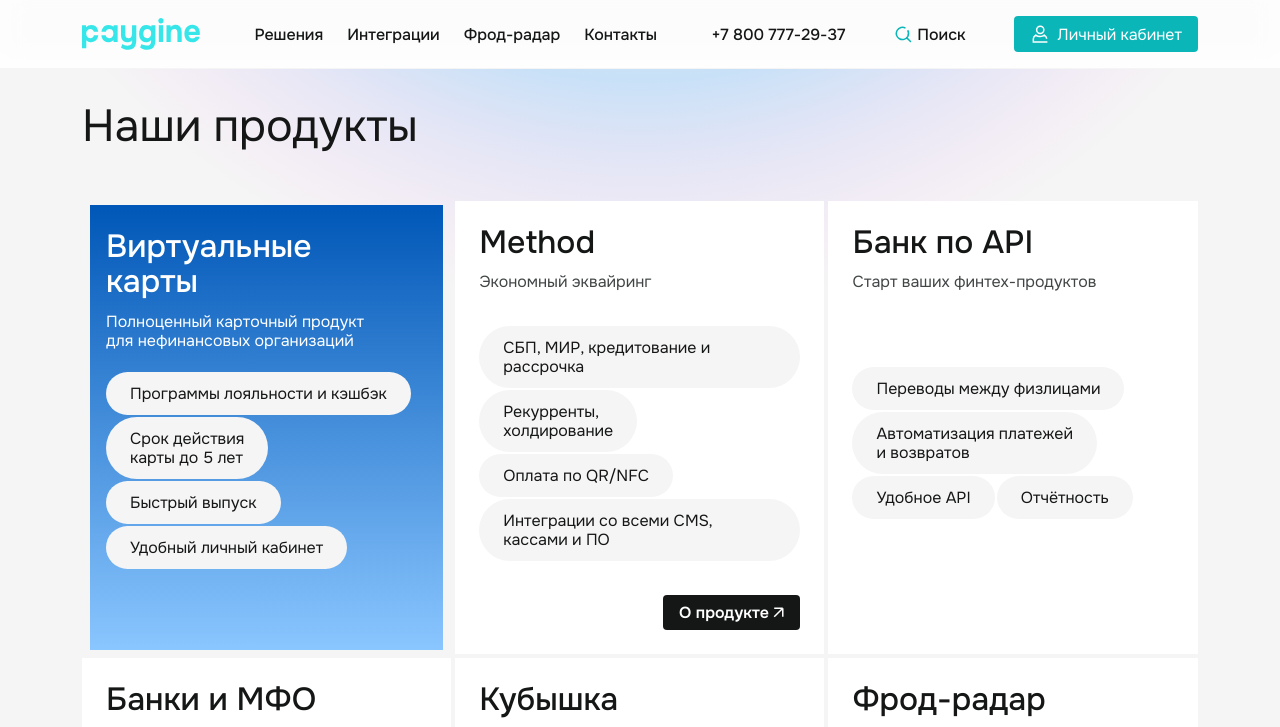
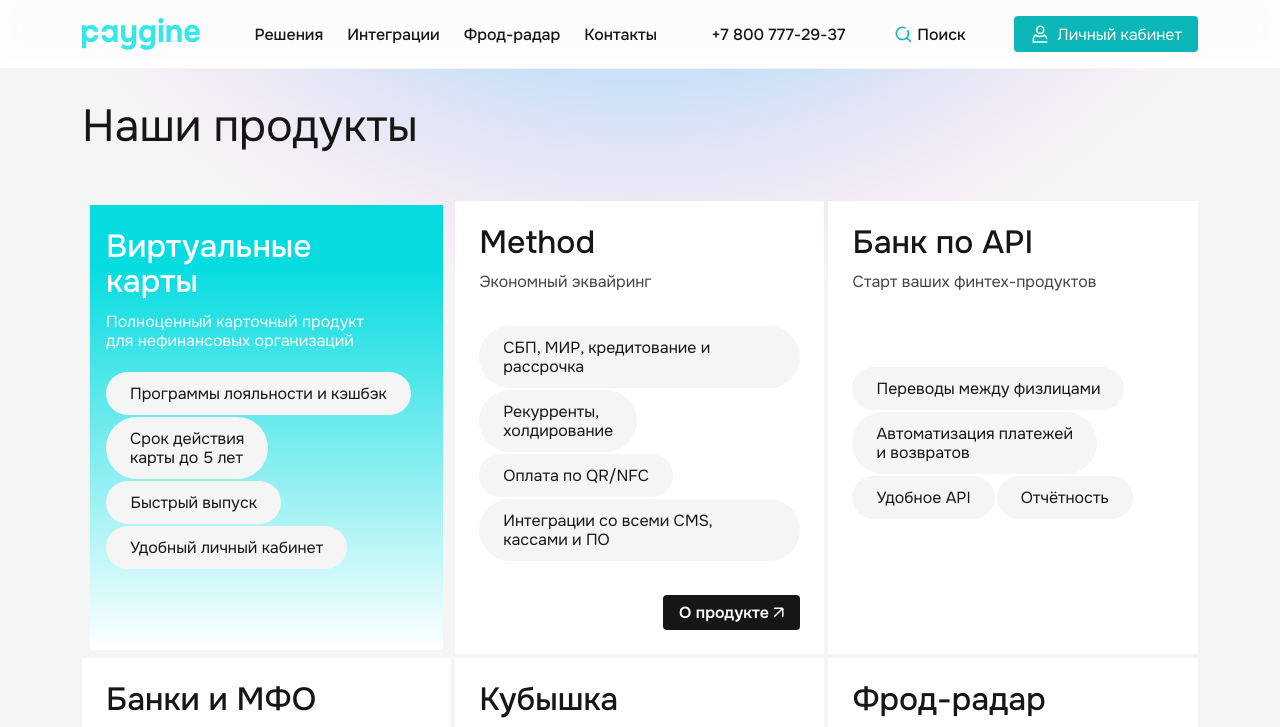
Before and after one commit to nikjke/tt-Paygine, a website built with Vite: page index.html in a window 1280 px wide. In both pictures the pointer is over the element 266 px from the left and 423 px from the top of the page. Shown: the top 727 px of the page. Built offline with nearby package versions, Linux system fonts and the light colour scheme.

Commit message:
Fix: edit card background

```diff
--- a/src/scss/components/_products.scss
+++ b/src/scss/components/_products.scss
@@ -50,7 +50,7 @@
             .products {
                 &__item-content {
                     padding: 1.5rem 1rem;
-                    background: linear-gradient(to bottom, #0057b7 0%, #8ac6ff 100%);
+                    background: linear-gradient(180deg, #06dce0 13.65%, #fff 100%);
                 }
 
                 &__item-title,
```
Also changed, not shown: dist/assets/index-DN2AtT9z.css (deleted), dist/assets/index-Esun4SYr.css (added), dist/assets/index-MqsHW7c4.js (renamed from dist/assets/index-Bk1KhLxI.js), dist/index.html.
